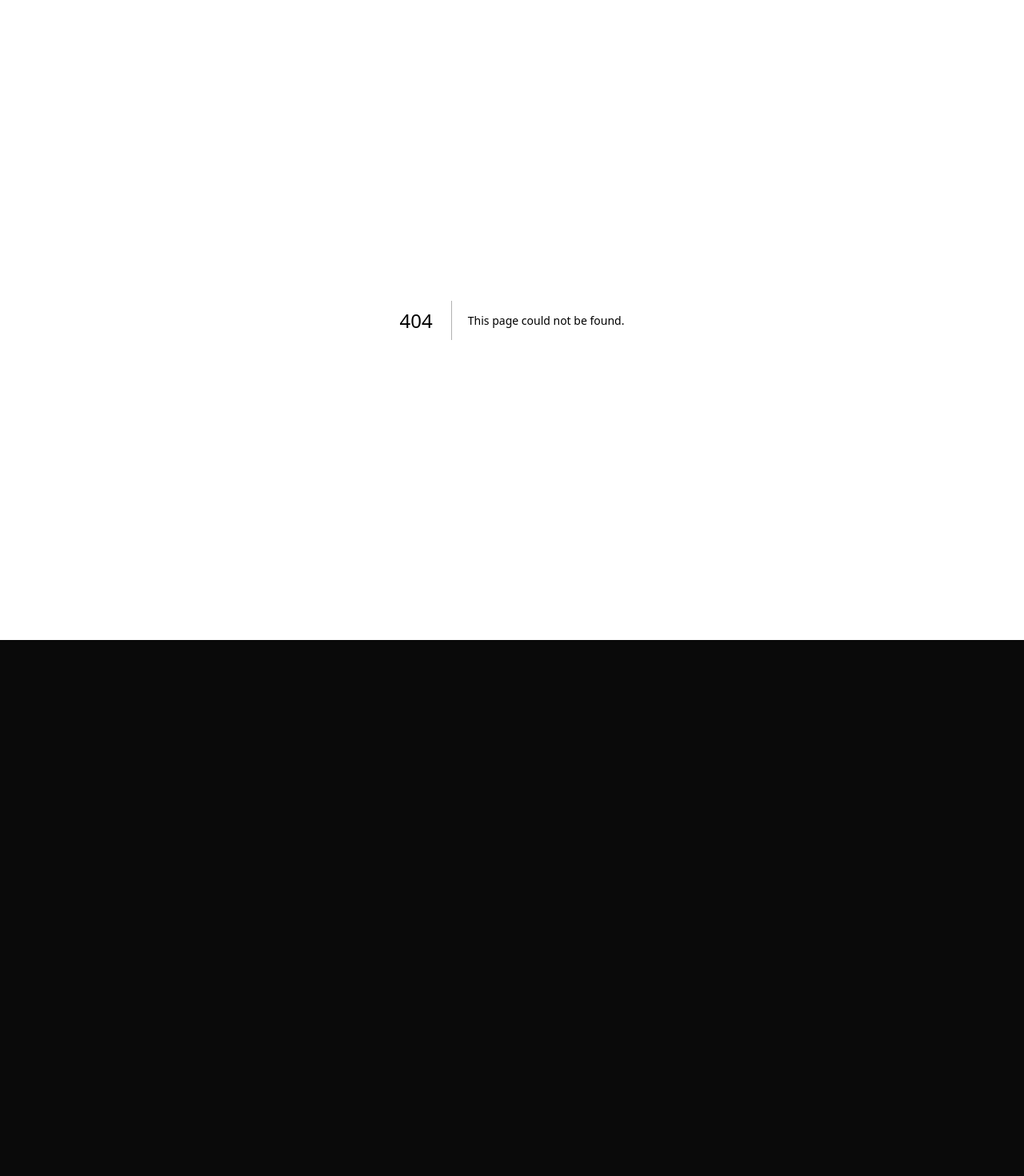
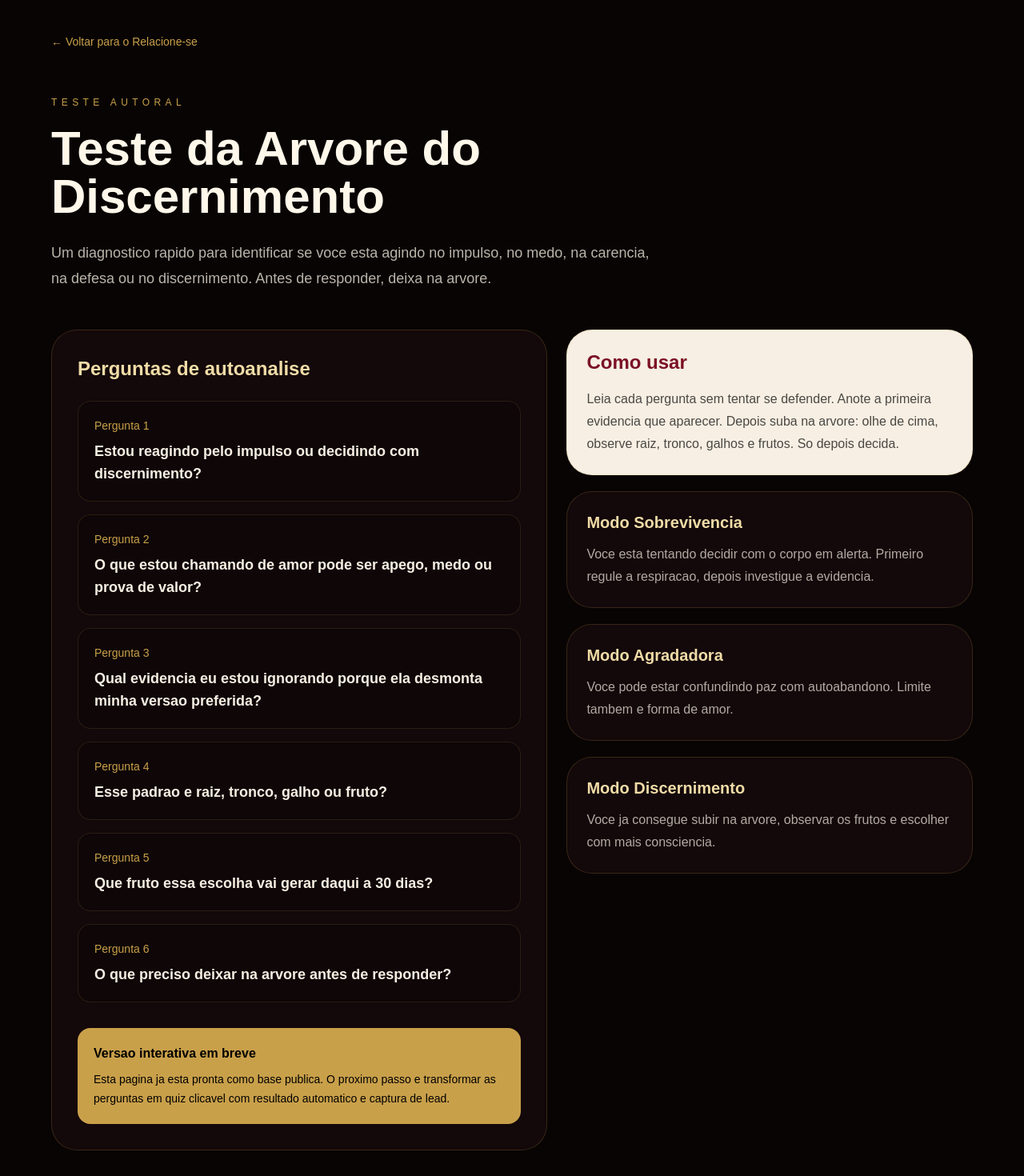
Before and after one commit to Sollimastudio/Tronco-ia, a Next.js app: page /arvore in a window 1280 px wide. Before the commit this address had no page. Shown: the top 1470 px of the page at 80% size. Before the commit the page ends 800 px from the top, so only its background shows below. Built offline with nearby package versions, Linux system fonts and the light colour scheme.

Commit message:
feat: criar teste da arvore do discernimento

```diff
--- /dev/null
+++ b/src/app/arvore/page.tsx
@@ -0,0 +1,76 @@
+const questions = [
+  'Estou reagindo pelo impulso ou decidindo com discernimento?',
+  'O que estou chamando de amor pode ser apego, medo ou prova de valor?',
+  'Qual evidencia eu estou ignorando porque ela desmonta minha versao preferida?',
+  'Esse padrao e raiz, tronco, galho ou fruto?',
+  'Que fruto essa escolha vai gerar daqui a 30 dias?',
+  'O que preciso deixar na arvore antes de responder?'
+];
+
+const results = [
+  {
+    title: 'Modo Sobrevivencia',
+    text: 'Voce esta tentando decidir com o corpo em alerta. Primeiro regule a respiracao, depois investigue a evidencia.'
+  },
+  {
+    title: 'Modo Agradadora',
+    text: 'Voce pode estar confundindo paz com autoabandono. Limite tambem e forma de amor.'
+  },
+  {
+    title: 'Modo Discernimento',
+    text: 'Voce ja consegue subir na arvore, observar os frutos e escolher com mais consciencia.'
+  }
+];
+
+export default function ArvorePage() {
+  return (
+    <main className="min-h-screen bg-[#080403] px-6 py-10 text-[#F7EFE3] sm:px-10 lg:px-16">
+      <div className="mx-auto max-w-6xl">
+        <a href="/" className="text-sm text-[#C9A04A]">← Voltar para o Relacione-se</a>
+
+        <section className="pt-14">
+          <p className="text-xs uppercase tracking-[0.45em] text-[#C9A04A]">Teste autoral</p>
+          <h1 className="mt-5 max-w-4xl text-5xl font-black leading-tight text-[#FFF8EA] sm:text-6xl">
+            Teste da Arvore do Discernimento
+          </h1>
+          <p className="mt-6 max-w-3xl text-lg leading-8 text-[#F7EFE3]/75">
+            Um diagnostico rapido para identificar se voce esta agindo no impulso, no medo, na carencia, na defesa ou no discernimento. Antes de responder, deixa na arvore.
+          </p>
+        </section>
+
+        <section className="mt-12 grid gap-6 lg:grid-cols-[1.1fr_0.9fr]">
+          <div className="rounded-[2rem] border border-[#C9A04A]/20 bg-[#13080A] p-6 lg:p-8">
+            <h2 className="text-2xl font-black text-[#F1DCA7]">Perguntas de autoanalise</h2>
+            <div className="mt-6 space-y-4">
+              {questions.map((question, index) => (
+                <div key={question} className="rounded-2xl border border-[#C9A04A]/15 bg-black/25 p-5">
+                  <p className="text-sm text-[#C9A04A]">Pergunta {index + 1}</p>
+                  <p className="mt-2 text-lg font-semibold">{question}</p>
+                </div>
+              ))}
+            </div>
+            <div className="mt-8 rounded-2xl bg-[#C9A04A] p-5 text-black">
+              <p className="font-black">Versao interativa em breve</p>
+              <p className="mt-2 text-sm leading-6">Esta pagina ja esta pronta como base publica. O proximo passo e transformar as perguntas em quiz clicavel com resultado automatico e captura de lead.</p>
+            </div>
+          </div>
+
+          <aside className="space-y-5">
+            <div className="rounded-[2rem] border border-[#C9A04A]/20 bg-[#F7EFE3] p-6 text-[#150609]">
+              <h2 className="text-2xl font-black text-[#7B1024]">Como usar</h2>
+              <p className="mt-4 leading-7 text-black/70">
+                Leia cada pergunta sem tentar se defender. Anote a primeira evidencia que aparecer. Depois suba na arvore: olhe de cima, observe raiz, tronco, galhos e frutos. So depois decida.
+              </p>
+            </div>
+            {results.map((result) => (
+              <div key={result.title} className="rounded-[2rem] border border-[#C9A04A]/20 bg-[#13080A] p-6">
+                <h3 className="text-xl font-black text-[#F1DCA7]">{result.title}</h3>
+                <p className="mt-3 leading-7 text-[#F7EFE3]/70">{result.text}</p>
+              </div>
+            ))}
+          </aside>
+        </section>
+      </div>
+    </main>
+  );
+}
```
